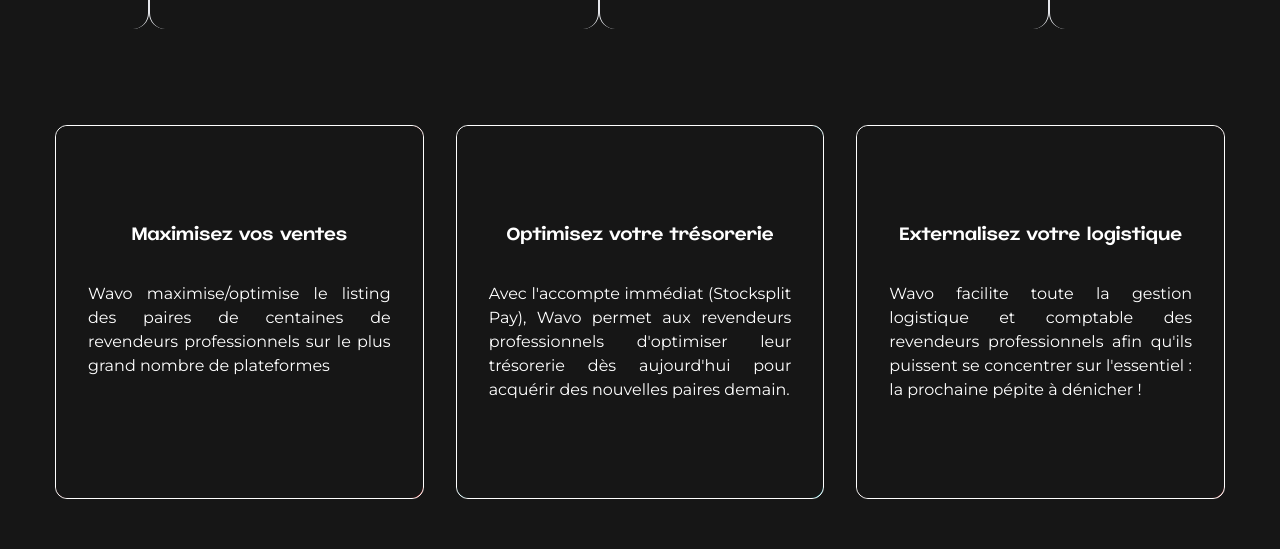
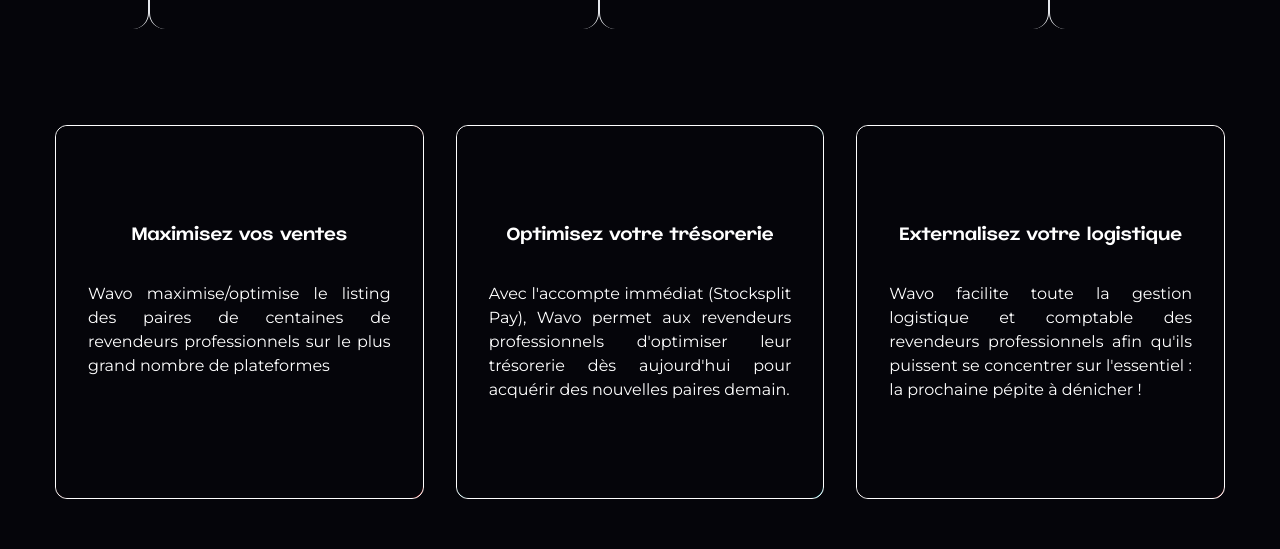
Before and after one commit to rosmis/wavo-front, a Nuxt app: page / in a window 1280 px wide. Shown: the part 1480-2029 px from the top of the page. Built offline with nearby package versions, Linux system fonts and the light colour scheme.

Commit message:
bg color refacto is PO gonna approve? 🤔

```diff
--- a/app.vue
+++ b/app.vue
@@ -1,5 +1,5 @@
 <template>
-    <div class="bg-[#161616] flex flex-col gap-16 items-center">
+    <div class="custom-bg flex flex-col gap-16 items-center">
         <Navbar />
 
         <NuxtPage />
@@ -14,7 +14,8 @@
 }
 
 h1,
-h2, h3 {
+h2,
+h3 {
     font-family: "Jumper", "sans-serif";
     color: white;
 }
@@ -24,4 +25,8 @@
     font-weight: 400;
     color: white;
 }
+
+.custom-bg {
+    background-color: rgb(5 5 10 / 1);
+}
 </style>
--- a/components/Ui/UiCard.vue
+++ b/components/Ui/UiCard.vue
@@ -39,10 +39,11 @@
     content: "";
     position: absolute;
     inset: 0;
-    background-color: #161616;
+    background-color: #05050a;
     border-radius: 0.75rem;
-    transition: opacity 1.5s cubic-bezier(.19,1,.22,1);
+    transition: opacity 1.5s cubic-bezier(0.19, 1, 0.22, 1);
 }
+
 .card:hover::after {
     opacity: 0;
 }
--- a/types/cardsContent.ts
+++ b/types/cardsContent.ts
@@ -3,19 +3,19 @@
         title: "Maximisez vos ventes",
         content:
             "Wavo maximise/optimise le listing des paires de centaines de revendeurs professionnels sur le plus grand nombre de plateformes",
-        backgroundColor: ["#FF6A65", "#C05653", "#352221", "#161616"],
+        backgroundColor: ["#FF6A65", "#C05653", "#352221", "#05050a"],
     },
     {
         title: "Optimisez votre trésorerie",
         content:
             "Avec l'accompte immédiat (Stocksplit Pay), Wavo permet aux revendeurs professionnels d'optimiser leur trésorerie dès aujourd'hui pour acquérir des nouvelles paires demain.",
-        backgroundColor: ["#55CED5", "#49A1A7", "#355B5E", "#161616"],
+        backgroundColor: ["#55CED5", "#49A1A7", "#355B5E", "#05050a"],
     },
     {
         title: "Externalisez votre logistique",
         content:
             "Wavo facilite toute la gestion logistique et comptable des revendeurs professionnels afin qu'ils puissent se concentrer sur l'essentiel : la prochaine pépite à dénicher !",
-        backgroundColor: ["#FF9996", "#A76A69", "#161616", "#161616", ],
+        backgroundColor: ["#FF9996", "#A76A69", "#05050a", "#05050a", ],
     },
 ];
 
```
